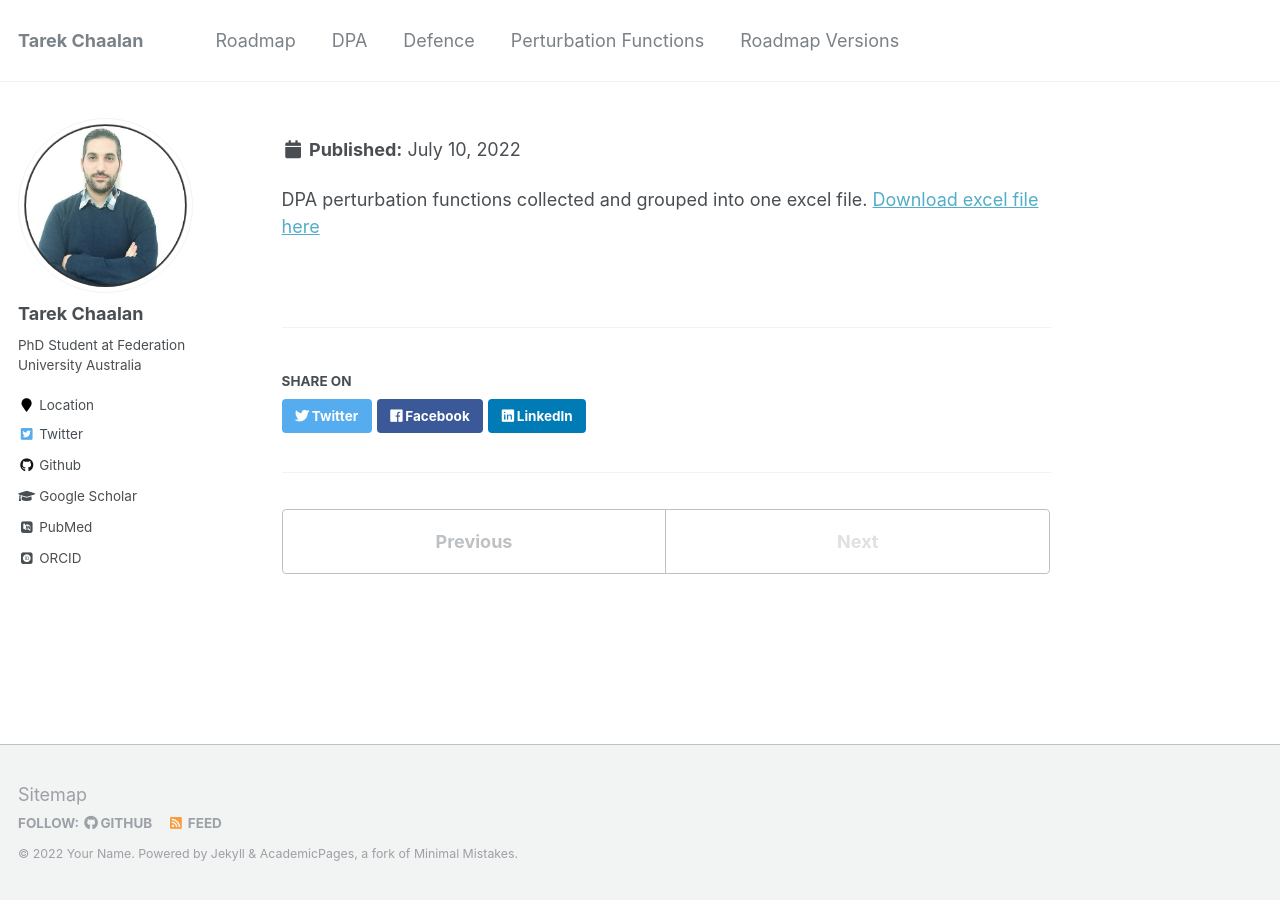
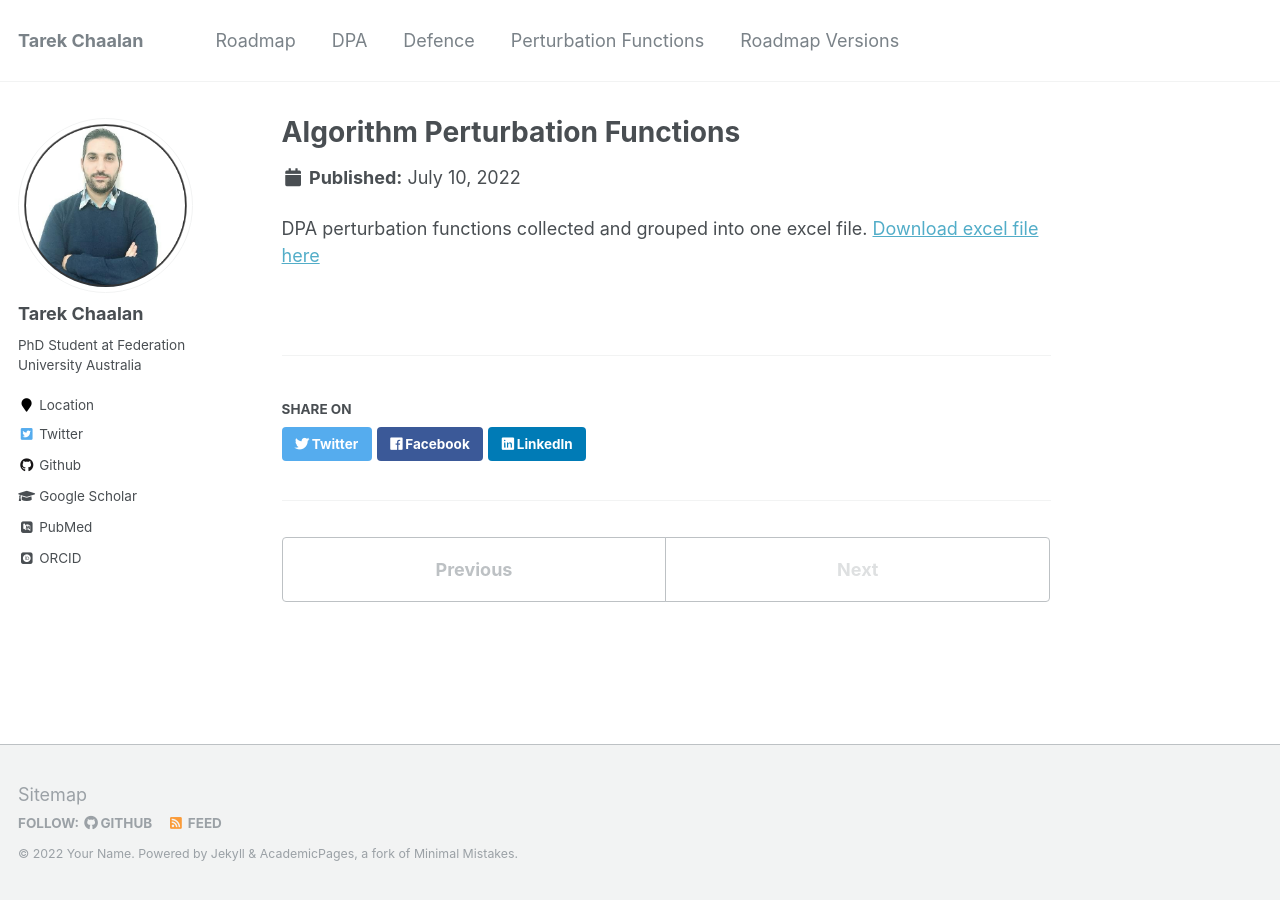
Before and after one commit to phoenixml/roadmap.github.io, a Jekyll site: the page built from _portfolio/portfolio-2.md, in a window 1280 px wide. Built offline with Jekyll 4.4.1, drawn with Linux system fonts in a browser that asks for light colours; some web fonts are replaced.

Commit message:
Signed-off-by: Tarek <14360476+tee2015@users.noreply.github.com>

```diff
--- a/_portfolio/portfolio-2.md
+++ b/_portfolio/portfolio-2.md
@@ -1,6 +1,6 @@
 ---
 title: "Algorithm Perturbation Functions"
-excerpt: "DPA Perturbation Function Driven By Algorithm<br/>
+excerpt: "DPA Perturbation Function Driven By Algorithm<br/>"
 collection: portfolio
 ---
 
```
